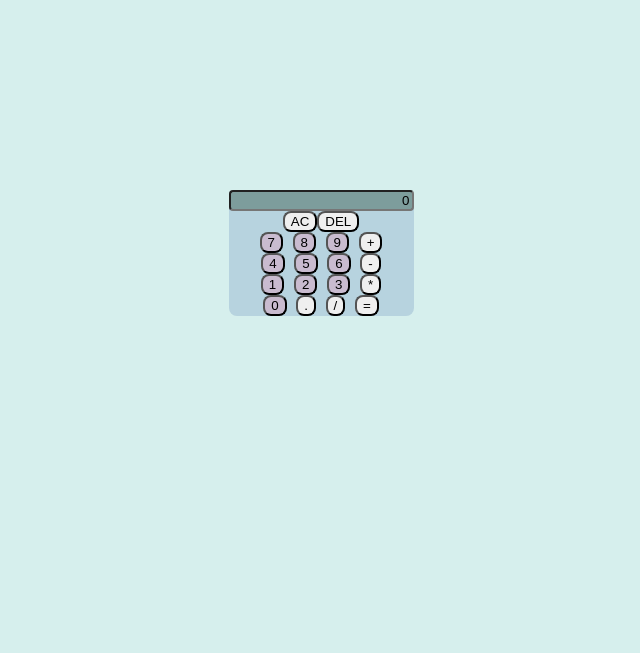
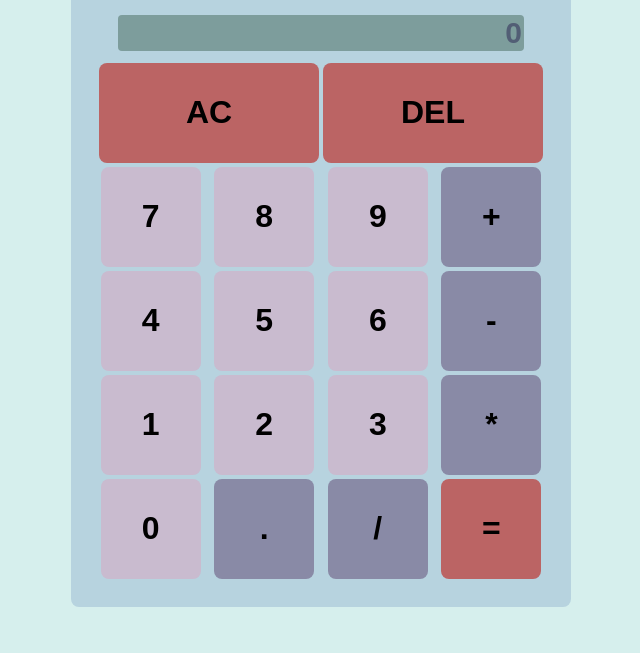
Before and after one commit to amw100/odin-calculator, a plain HTML site: page index.html in a window 1280 px wide. Shown: the part 147-800 px from the top of the page, without its empty margins (319-959 px from the left). Drawn offline with Linux system fonts and the light colour scheme.

Commit message:
Add final styling, finished project

```diff
--- a/index.html
+++ b/index.html
@@ -10,6 +10,7 @@
 </head>
 <body>
     <div id="calculator">
+        <h1>Aaron's Calculator</h1>
         <div id="display">
             <input type="text" class="display-text" value="0" readonly>
         </div>
--- a/script.js
+++ b/script.js
@@ -49,6 +49,8 @@ function roundToTwo(num) {
 }
 
 function updateDisplay(){
+    if(currentNum.toString().includes('.')) decimalbtn.disabled = true;
+    else decimalbtn.disabled = false;
     display.value = currentNum.toString();
 }
 
--- a/style.css
+++ b/style.css
@@ -1,5 +1,5 @@
 body {
-    background-color: #D6EFED;
+  background-color: #d6efed;
   display: flex;
   justify-content: center;
   align-items: center;
@@ -7,26 +7,25 @@ body {
   height: 100vh;
   margin: 0;
   padding: 0;
-    font-family: 'Courier New', monospace;
-
+  font-family: "Courier New", monospace;
 }
 
-#calculator{
-    background-color: #B7D3DF;
+#calculator {
+  background-color: #b7d3df;
   display: flex;
   flex-direction: column;
   justify-content: center;
   align-items: center;
   border-radius: 8px;
+  padding: 2%;
+  border: #6e85b7;
 }
 
-#buttons{
+#buttons {
   display: flex;
   flex-direction: column;
   align-items: center;
 }
-
-
 
 .special-row {
   display: flex;
@@ -35,14 +34,42 @@ body {
 
 .display-text {
   text-align: right;
-    background-color: #7D9D9C;
+  background-color: #7d9d9c;
   border-radius: 4px;
+  border: none;
+  margin: 10px;
+  color: #525e75;
+  font-size: 30px;
+  font-weight: bolder;
 }
 
 button {
   border-radius: 8px;
+  background-color: #898aa6;
+  padding: 15px 32px;
+  text-align: center;
+  text-decoration: none;
+  border: none;
+  margin: 2px;
+  font-size: 32px;
+  width: 100px;
+  height: 100px;
+  font-weight: bolder;
+}
+
+.equals {
+  background-color: #bb6464;
+}
+
+.special-row > button {
+  background-color: #bb6464;
+  width: 220px;
 }
 
 button.number {
-    background-color: #C9BBCF;
+  background-color: #c9bbcf;
 }
+
+button:hover {
+  color: white;
+}
```
Lines whose indentation alone changed are shown as unchanged.
